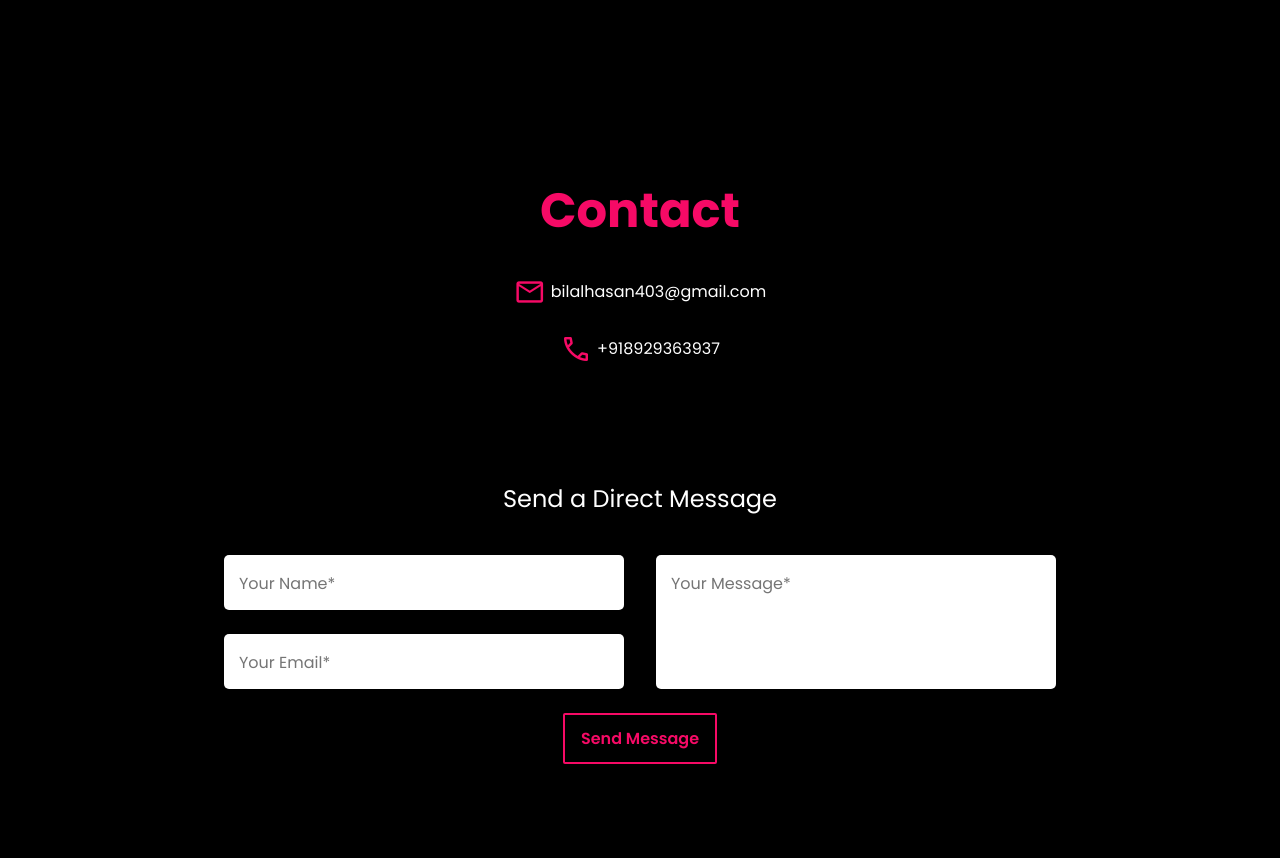
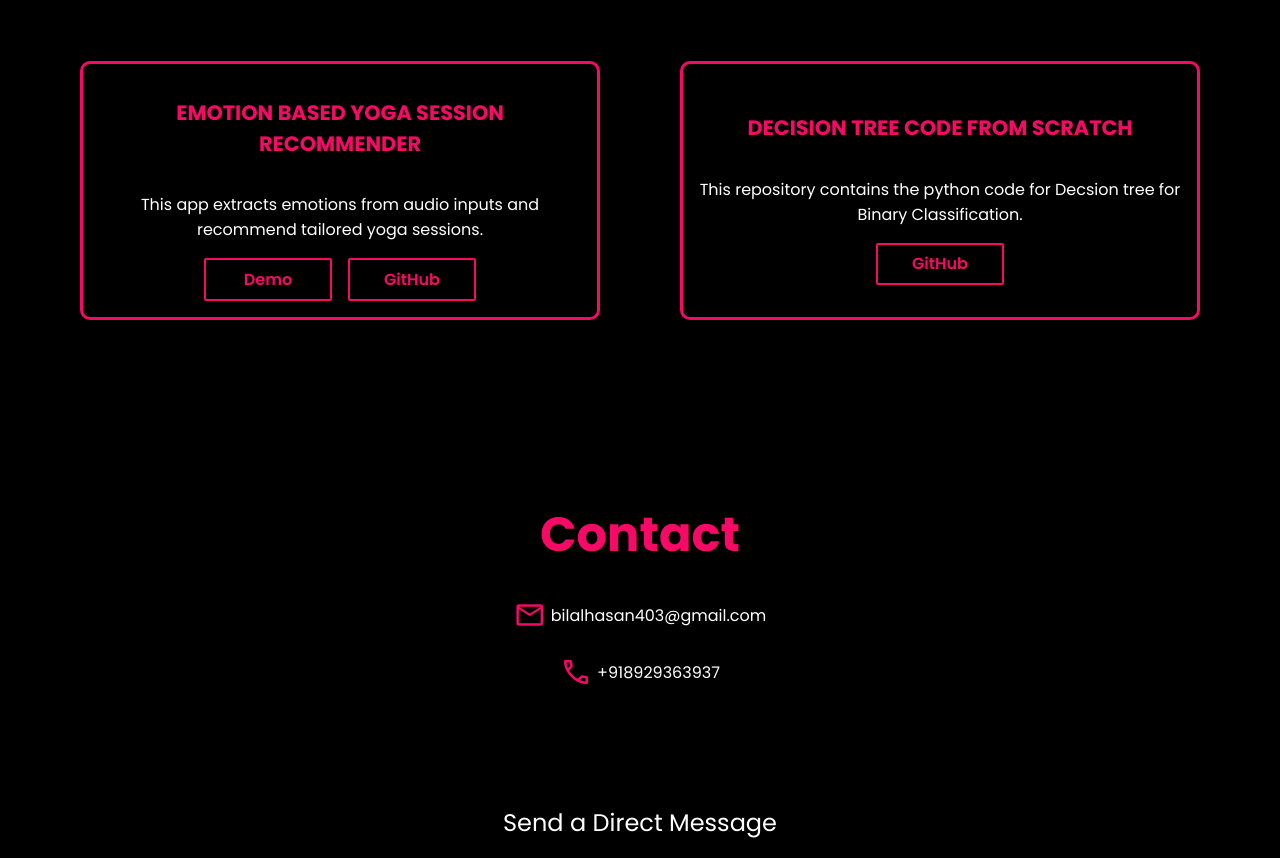
Before and after one commit to Bilal303-ai/portfolio-website, a plain HTML site: page index.html in a window 1280 px wide. Shown: the part 4296-5154 px from the top of the page. Drawn offline with nearby package versions, Linux system fonts and the light colour scheme.

Commit message:
Update index.html

```diff
--- a/index.html
+++ b/index.html
@@ -206,6 +206,23 @@
                     </div>
                 </div>
             </div>
+            <div class="project-row">
+                <div class="p-row-1">
+                    <h2>EMOTION BASED YOGA SESSION RECOMMENDER</h2>
+                    <p>This app extracts emotions from audio inputs and recommend tailored yoga sessions.</p>
+                    <div class="btn-container">
+                        <a href="https://huggingface.co/spaces/BilalHasan/Mood-Based-Yoga-Session-Recommendation" target="_blank"><button class="project-chat-btn">Demo</button></a>
+                        <a href="https://github.com/Bilal303-ai/Emotion-Based-Yoga-Session-Recommender" target="blank"><button class="project-chat-btn">GitHub</button></a>
+                    </div>
+                </div>
+                <div class="p-row-2">
+                    <h2>DECISION TREE CODE FROM SCRATCH</h2>
+                    <p>This repository contains the python code for Decsion tree for Binary Classification.</p>
+                    <div class="btn-container">
+                        <a href="https://github.com/Bilal303-ai/Decision-Tree-Code-From-Scratch" target="_blank"><button class="project-chat-btn">GitHub</button></a>
+                    </div>
+                </div>
+            </div>
 
         </section>
         <!--contact-->>
```
